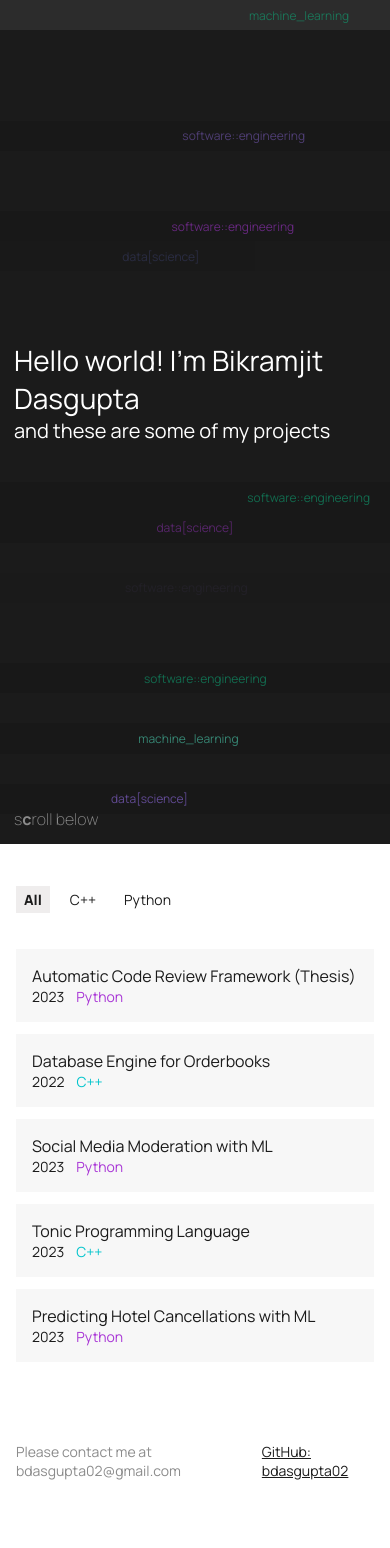
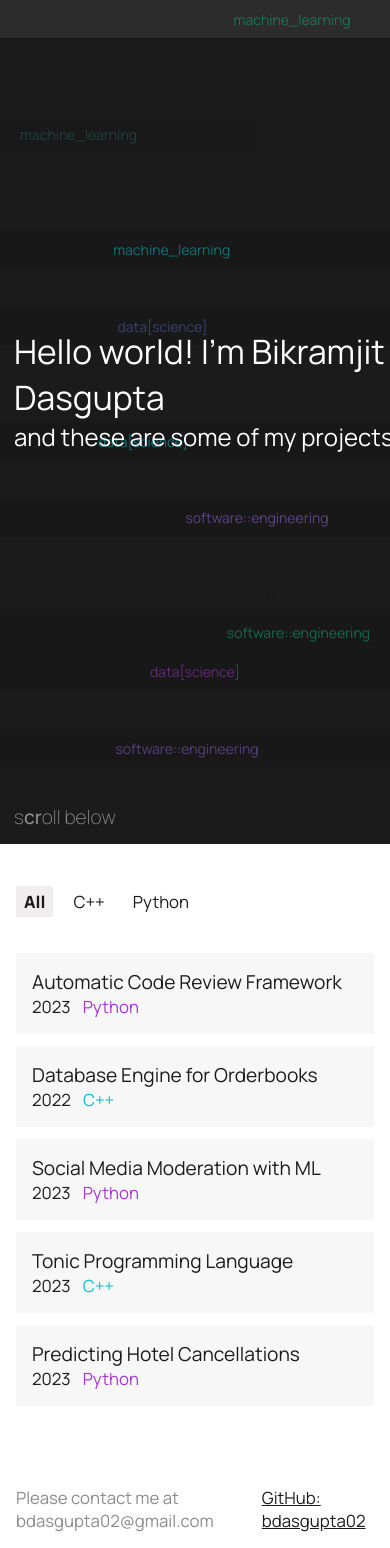
Before and after one commit to bdasgupta02/project-portfolio, a React (Vite) app: page / in a window 390 px wide. Before the commit the page ends 1496 px from the top, so only its background shows below. Built offline with nearby package versions, Linux system fonts and the light colour scheme.

Commit message:
font size change

```diff
--- a/src/data/BodyDatabase.jsx
+++ b/src/data/BodyDatabase.jsx
@@ -177,7 +177,7 @@ const BodyDatabase = () => {
                     As for file ingestions, as stated in the assumptions the
                     data needs to be cleaned and sorted according to epoch, and
                     follow the following format:
-                    <Code style={{ marginTop: "8px" }}>
+                    <Code style={{ marginTop: "8px", marginBottom: "8px" }}>
                         epoch | id | symbol | side(BUY/SELL) |
                         category(NEW/TRADE/CANCEL) | price | quantity
                     </Code>
--- a/src/data/projects.jsx
+++ b/src/data/projects.jsx
@@ -7,8 +7,8 @@ import BodyHotel from "./BodyHotel"
 
 const data = [
     {
-        title: "Automatic Code Review Framework (Thesis)",
-        desc: "Peer code reviews are a crucial stage in any software engineering project, where incoming source code is manually analyzed for defects and adherence to best practices to ensure the highest quality of the entire project. However, this manual process is often time and resource-intensive, as well as error-prone and inconsistent. To address these challenges, this project proposes and implements a novel automatic code review framework that reduces human effort while enhancing the quality of the review process.",
+        title: "Automatic Code Review Framework",
+        desc: "Peer code reviews are a crucial stage in any software engineering project, where incoming source code is manually analyzed for defects and adherence to best practices to ensure the highest quality of the entire project. However, this manual process is often time and resource-intensive, as well as error-prone and inconsistent. To address these challenges, this project proposes and implements a novel automatic code review framework that reduces human effort while enhancing the quality of the review process. This project was my final-year thesis in the National University of Singapore.",
         year: "2023",
         priTag: "Python",
         secTags: ["Thesis", "Machine Learning"],
@@ -43,7 +43,7 @@ const data = [
         path: "tonic-programming-language",
     },
     {
-        title: "Predicting Hotel Cancellations with ML",
+        title: "Predicting Hotel Cancellations",
         desc: "A comprehensive project of predicting hotel cancellations through machine learning. This project was a part of my IS4303: IT-mediated financial solutions and platforms module at the National University of Singapore",
         year: "2023",
         priTag: "Python",
--- a/src/index.css
+++ b/src/index.css
@@ -19,55 +19,55 @@ body {
 }
 
 h1 {
-    font-size: 38px;
+    font-size: 45.6px;
     font-weight: normal;
     margin: 0px;
 }
 
 h2 {
-    font-size: 24px;
+    font-size: 28.8px;
     font-weight: normal;
     margin: 0px;
 }
 
 h3 {
-    font-size: 18px;
+    font-size: 21.6px;
     font-weight: normal;
     margin: 0px;
 }
 
 p {
-    font-size: 14px;
+    font-size: 16.8px;
     font-weight: normal;
     margin: 0px;
 }
 
 code {
     font-family: Fira Code, Monospace;
-    font-size: 12px;
+    font-size: 14.4px;
     font-weight: normal;
     margin: 0px;
 }
 
 @media (max-width: 768px) {
     h1 {
-        font-size: 28px;
+        font-size: 33.6px;
     }
 
     h2 {
-        font-size: 20px;
+        font-size: 24px;
     }
 
     h3 {
-        font-size: 16px;
+        font-size: 19.2px;
     }
 
     p {
-        font-size: 14px;
+        font-size: 16.8px;
     }
 
     code {
-        font-size: 11px;
+        font-size: 13.2px;
     }
 }
 
--- a/src/pages/Cover/Background.jsx
+++ b/src/pages/Cover/Background.jsx
@@ -17,7 +17,7 @@ const Background = () => {
         const updateStrips = () => {
             if (parentRef.current) {
                 const parentHeight = parentRef.current.clientHeight
-                const strips = Math.floor(parentHeight / 30)
+                const strips = Math.floor(parentHeight / 38)
                 setNumStrips(strips)
             }
         }
--- a/src/pages/Cover/Backtext.jsx
+++ b/src/pages/Cover/Backtext.jsx
@@ -43,7 +43,7 @@ const Backtext = ({ isRandom, index }) => {
     const staticOuter = {
         flex: 1,
         width: "100%",
-        fontSize: "12px",
+        fontSize: "14px",
         color: textColor,
         display: "flex",
         flexDirection: "row",
```
